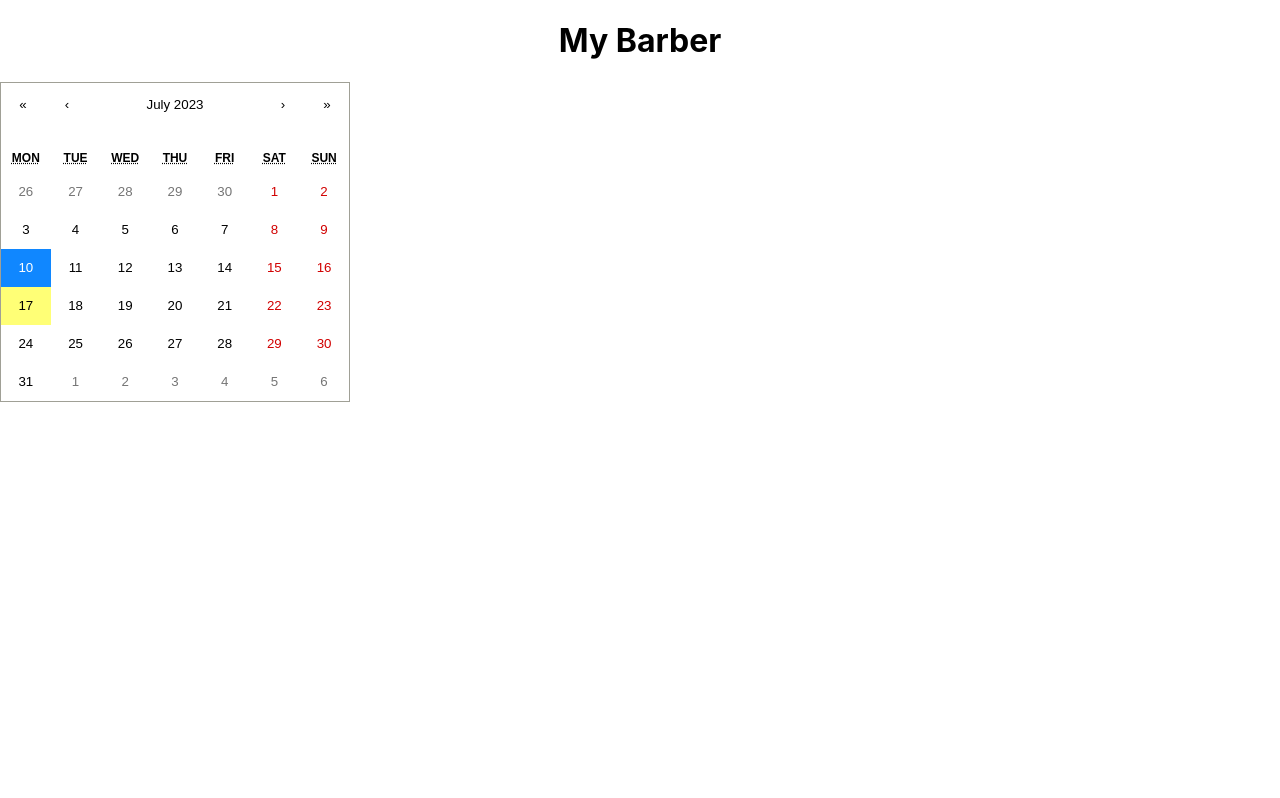
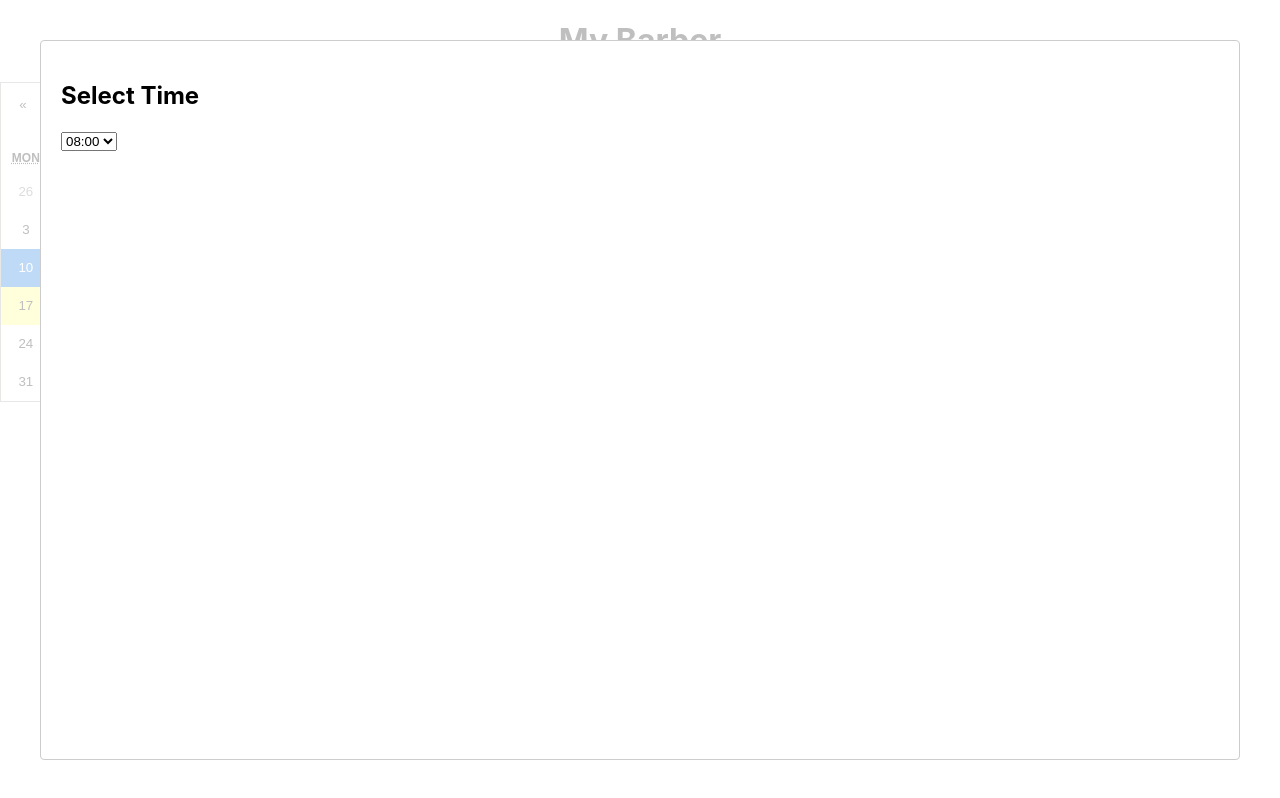
Before and after one commit to themikail/mybarber, a React (Create React App) app: page / in a window 1280 px wide. Both pictures are taken after a click on the button "10". Built offline with nearby package versions, Linux system fonts and the light colour scheme.

Commit message:
add time on click

```diff
--- a/package.json
+++ b/package.json
@@ -9,6 +9,7 @@
     "react": "^18.2.0",
     "react-calendar": "^4.4.0",
     "react-dom": "^18.2.0",
+    "react-modal": "^3.16.1",
     "react-scripts": "5.0.1",
     "web-vitals": "^2.1.4"
   },
--- a/src/components/calendarComp.js
+++ b/src/components/calendarComp.js
@@ -1,20 +1,52 @@
 import React, { useState } from "react";
 import Calendar from "react-calendar";
-import "react-calendar/dist/Calendar.css"; // Stile importieren, um den Kalender zu formatieren
+import "react-calendar/dist/Calendar.css";
+import Modal from "react-modal";
 
-function CalendarComponent() {
+function CalendarComp() {
   const [selectedDate, setSelectedDate] = useState(new Date());
+  const [isModalOpen, setIsModalOpen] = useState(false);
+  const [selectedTime, setSelectedTime] = useState(null); // State for the selected time
 
+  // Function to handle date change when a date is selected in the calendar
   const handleDateChange = (date) => {
     setSelectedDate(date);
+    setIsModalOpen(true); // Open the modal when a date is selected
+  };
+
+  // Function to close the modal
+  const closeModal = () => {
+    setIsModalOpen(false);
+  };
+
+  // Function to set the selected time and close the modal
+  const handleTimeSelection = (time) => {
+    setSelectedTime(time);
+    closeModal();
   };
 
   return (
     <div>
       <h1>My Barber</h1>
       <Calendar onChange={handleDateChange} value={selectedDate} />
+
+      <Modal
+        isOpen={isModalOpen}
+        onRequestClose={closeModal}
+        contentLabel="Select Time"
+      >
+        <h2>Select Time</h2>
+        {/* Here you can implement a component or logic for time selection */}
+        {/* For example, a dropdown list for time options */}
+        <select onChange={(e) => handleTimeSelection(e.target.value)}>
+          <option value="08:00">08:00</option>
+          <option value="09:00">09:00</option>
+          <option value="10:00">10:00</option>
+          {/* Add more time options as needed */}
+        </select>
+      </Modal>
     </div>
   );
 }
 
-export default CalendarComponent;
+export default CalendarComp;
```
Also changed, not shown: 1 other file (tests, documents, lock files or other folders).
